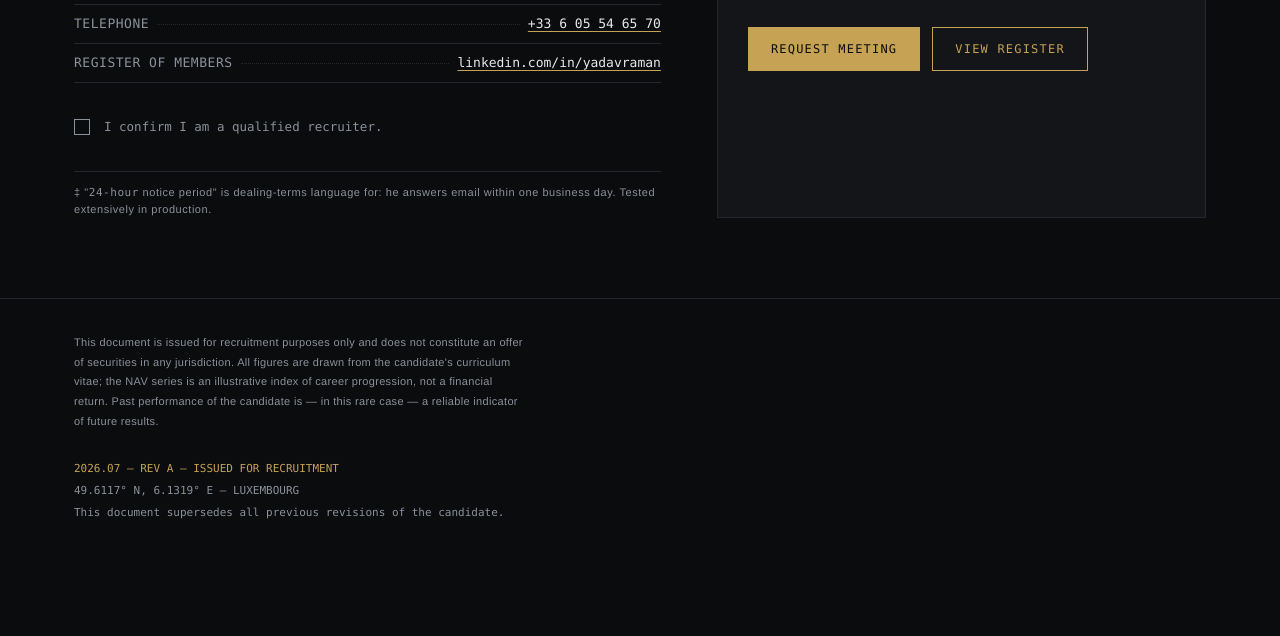
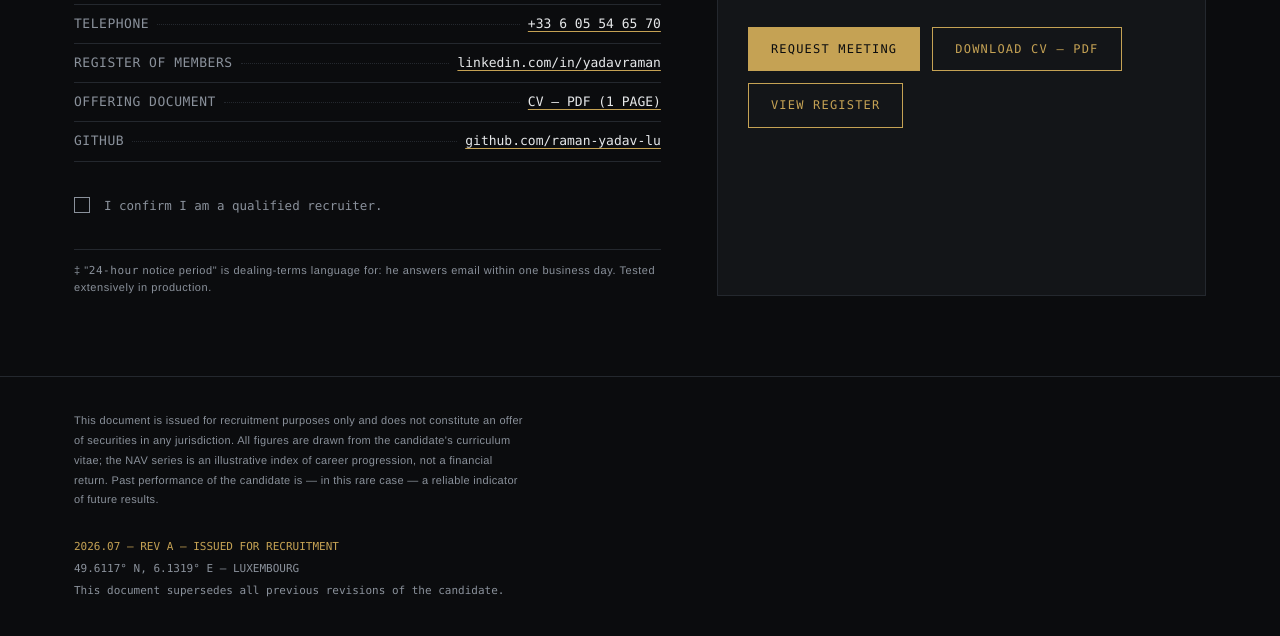
Before and after one commit to raman-yadav-lu/raman-yadav-lu.github.io, a plain HTML site: page index.html in a window 1280 px wide. Shown: the part 4843-5479 px from the top of the page. Before the commit the page ends 5427 px from the top, so only its background shows below. Drawn offline with Linux system fonts and the light colour scheme.

Commit message:
Add files via upload

```diff
--- a/index.html
+++ b/index.html
@@ -749,6 +749,8 @@ footer .rev .gold { color: var(--bullion); }
         <li><span class="k">DEALING CONTACT</span><span class="dots"></span><span class="v"><a href="mailto:raman.yadav@edhec.com?subject=Subscription%20Enquiry%20—%20RAMN%3ALX">raman.yadav@edhec.com</a></span></li>
         <li><span class="k">TELEPHONE</span><span class="dots"></span><span class="v"><a href="tel:+33605546570">+33 6 05 54 65 70</a></span></li>
         <li><span class="k">REGISTER OF MEMBERS</span><span class="dots"></span><span class="v"><a href="https://www.linkedin.com/in/yadavraman" rel="noopener">linkedin.com/in/yadavraman</a></span></li>
+        <li><span class="k">OFFERING DOCUMENT</span><span class="dots"></span><span class="v"><a href="https://raman-yadav-lu.github.io/Raman_Yadav_CV.pdf" rel="noopener">CV — PDF (1 PAGE)</a></span></li>
+        <li><span class="k">GITHUB</span><span class="dots"></span><span class="v"><a href="https://github.com/raman-yadav-lu" rel="noopener">github.com/raman-yadav-lu</a></span></li>
       </ul>
       <div class="attest">
         <input type="checkbox" id="qualified">
@@ -764,6 +766,7 @@ footer .rev .gold { color: var(--bullion); }
       <p class="sigrole">AUTHORISED SIGNATORY — LUXEMBOURG, 2026</p>
       <div class="ctarow">
         <a class="cta solid" href="mailto:raman.yadav@edhec.com?subject=Subscription%20Enquiry%20—%20RAMN%3ALX">REQUEST MEETING</a>
+        <a class="cta" href="https://raman-yadav-lu.github.io/Raman_Yadav_CV.pdf" rel="noopener">DOWNLOAD CV — PDF</a>
         <a class="cta" href="https://www.linkedin.com/in/yadavraman" rel="noopener">VIEW REGISTER</a>
       </div>
     </div>
```
Also changed, not shown: 1 other file.
